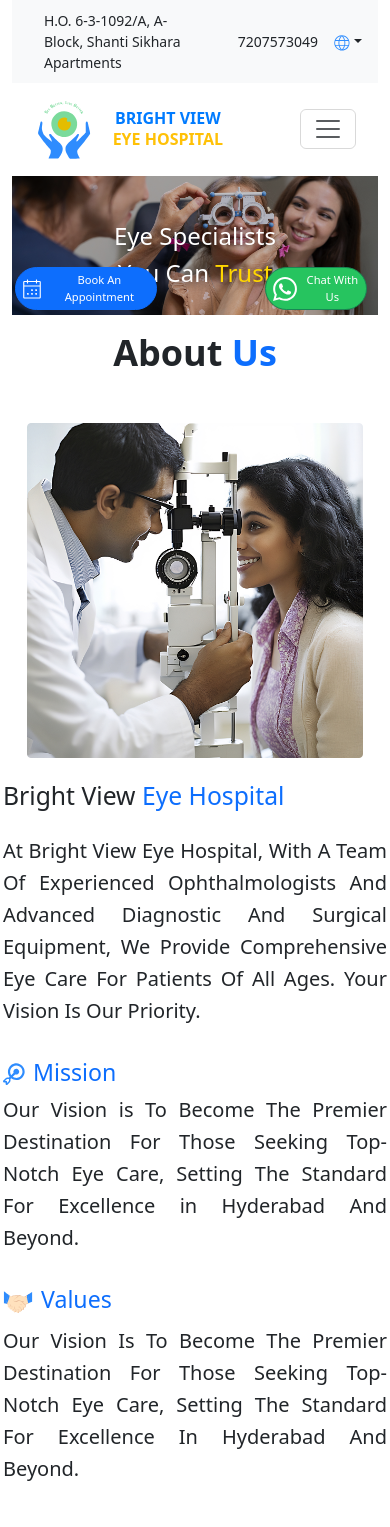
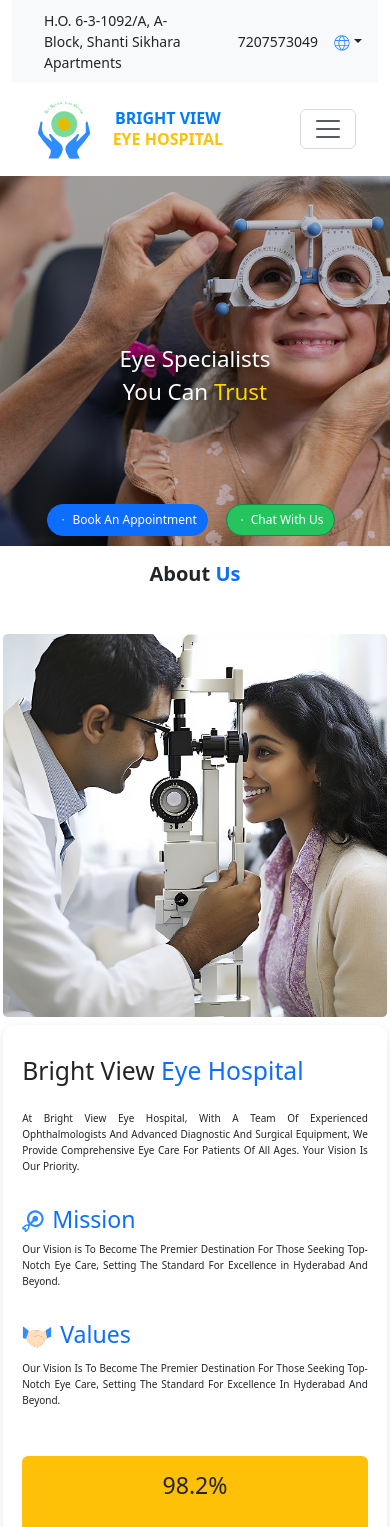
Before and after one commit to NagarajuKolar/Brightview, a React (Vite) app: page / in a window 390 px wide. Shown: the top 1527 px of the page. Built offline with nearby package versions, Linux system fonts and the light colour scheme.

Commit message:
'updation'

```diff
--- a/src/CSS/Head.css
+++ b/src/CSS/Head.css
@@ -87,35 +87,46 @@
 
 @media (max-width: 768px) {
   .text h1 {
-    font-size: 1.5rem;
+    font-size: 1.4rem;
+    margin-bottom: 0.4rem;
   }
 
+  .text {
+    top: 55%;
+    padding: 0 0.5rem;
+  }
 
-    .buttons {
-    bottom: 5px;
+  .hospi-image {
+    height: 370px;
+
+    object-fit: cover;
+  }
+
+  .buttons {
+    bottom: 10px;
     right: 0;
     left: 0;
     width: 100%;
-    padding: 0 15px;
+    padding: 0 10px;
     flex-direction: row;
-    justify-content: space-between;
-    gap: 100px;
-
+    justify-content: center;
+    gap: 10px;
+    flex-wrap: wrap;
   }
 
   .buttons .btn {
-       font-size: 0.7rem;
-        padding: 4px 3px;
-         gap: 1px;
-    };
-
+    font-size: 0.75rem;
+    padding: 6px 10px;
+    gap: 4px;
+    white-space: nowrap;
   }
 
-  .custom-button {
-    margin-left: 0;
-    font-size: 0.95rem;
+  .buttons img {
+    width: 10px;
+    height: 10px;
   }
 
-.hospi-image{
-  height: auto;
+  .btn-custom {
+    display: none !important;
+  }
 }
--- a/src/CSS/Navbar.css
+++ b/src/CSS/Navbar.css
@@ -4,8 +4,9 @@
 .navbar-nava {
   display: flex !important;
   gap: 34px;
-  margin-left: 180px;
+  margin-left: 150px;
   justify-content: flex-start;
+  white-space: nowrap;
 }
 .navbar {
   position: relative;
@@ -38,7 +39,7 @@
 }
 @media (min-width: 768px) {
   .navbar-expand-md .navbar-nav .dropdown-menu {
-    position: absolute; /* DO NOT use static */
+    position: absolute;
   }
 }
 .navbar-nava li {
@@ -60,6 +61,7 @@
   display: flex;
   flex-direction: column;
   line-height: 1.2;
+  word-break: keep-all;
 }
 
 .bright-view {
@@ -76,6 +78,7 @@
 .enlarged-btn {
     padding: 0.55rem 2.0rem;
     font-size: 1.15rem;
+    white-space: nowrap;
 }
 
 
@@ -96,6 +99,7 @@
   .logo-text {
     font-size: 16px;
     align-items: flex-start;
+
   }
 
   .bright-view,
@@ -129,11 +133,13 @@
     width: 100%;
     padding: 10px;
     font-size: 16px;
+    white-space: nowrap;
   }
 
   .navbar-collapse {
     background: white;
     padding: 10px;
+    flex-wrap: wrap;
   }
 
   .navbar-nav {
--- a/src/CSS/aboutus.css
+++ b/src/CSS/aboutus.css
@@ -16,19 +16,37 @@ p.desc {
   text-align: justify;
 }
 
-
 @media (max-width: 576px) {
   h2.mobile-margin,
   p {
     margin-top: 15px;
   }
+    .col-md-6 {
+    padding-left: 0 !important;
+    padding-right: 0 !important;
+    box-shadow: inset;
+  }
+    p.desc {
+    font-size: 10px !important;
+    text-align: justify;
+  }
+   .abouttext {
+    font-size: 20px  !important;
+  }
 
   .mobile-width {
     width: 100% !important;
-    justify-content: center !important;
     flex-direction: column !important;
-    text-align: center;
+    padding: 1rem !important;
+    gap: 1rem;
   }
+  .col-md-6.content-box {
+  background-color: #fff;
+  padding: 1rem 1.2rem !important;
+  margin-top: 1rem;
+  box-shadow: 0 4px 12px rgba(0, 0, 0, 0.1);
+  border-radius: 12px;
+}
 
 
     .mobile-width .col-md-4 {
@@ -43,7 +61,8 @@ p.desc {
   .mobile-width .col-md-4:last-child {
     border-bottom: none !important;
   }
-.content{
-  text-align: justify;
+
+  .content{
+    text-align: justify;
+  }
 }
-}
--- a/src/CSS/faq.css
+++ b/src/CSS/faq.css
@@ -196,6 +196,14 @@ bottom: 44px;
 }
 
 @media (max-width: 576px) {
+
+  .img.left-top,
+  .img.left-bottom,
+  .img.right-top,
+  .img.right-bottom {
+    display: none;
+  }
+
   .faq-container {
     flex-direction: column-reverse;
     padding: 20px;
--- a/src/Components/AboutUs.jsx
+++ b/src/Components/AboutUs.jsx
@@ -21,7 +21,7 @@ function AboutUs() {
                         />
                     </div>
 
-                    <div className="col-md-6 mt-2 p-0 ">
+                    <div className="col-md-6 mt-2 p-0 content-box ">
                         <div className='container p-0' >
                             <h2 className='mobile-margin text-start '>Bright View <span className="text-primary">Eye Hospital</span></h2>
                             <p className=" desc mt-4">At Bright View Eye Hospital, With A Team Of Experienced Ophthalmologists And Advanced Diagnostic And Surgical Equipment, We Provide Comprehensive Eye Care For Patients Of All Ages. Your Vision Is Our Priority.</p>
--- a/src/Components/Contactus.jsx
+++ b/src/Components/Contactus.jsx
@@ -133,7 +133,7 @@ function Contactus() {
                     </div>
 
                 </footer>
-                <div className="bg-light  d-flex justify-content-center align-items-center">
+                <div className="bg-light  d-flex justify-content-center align-items-center" style={{position:'static'}}>
                     <p className="mb-0 text-center">
                         Copy Right Bright View Eye Care Hospital.com
                     </p>
--- a/src/Components/Head.jsx
+++ b/src/Components/Head.jsx
@@ -15,7 +15,7 @@ function Head() {
   const [showAppointment, setShowAppointment] = useState(false);
   return (
     <>
-      <div className="container-fluid w-100">
+      <div className="container-fluid p-0 m-0 w-100">
         <img src={Hospi} alt="img " className="image hospi-image" />
         <div className="text ">
           <h1>Eye Specialists  </h1>
```
